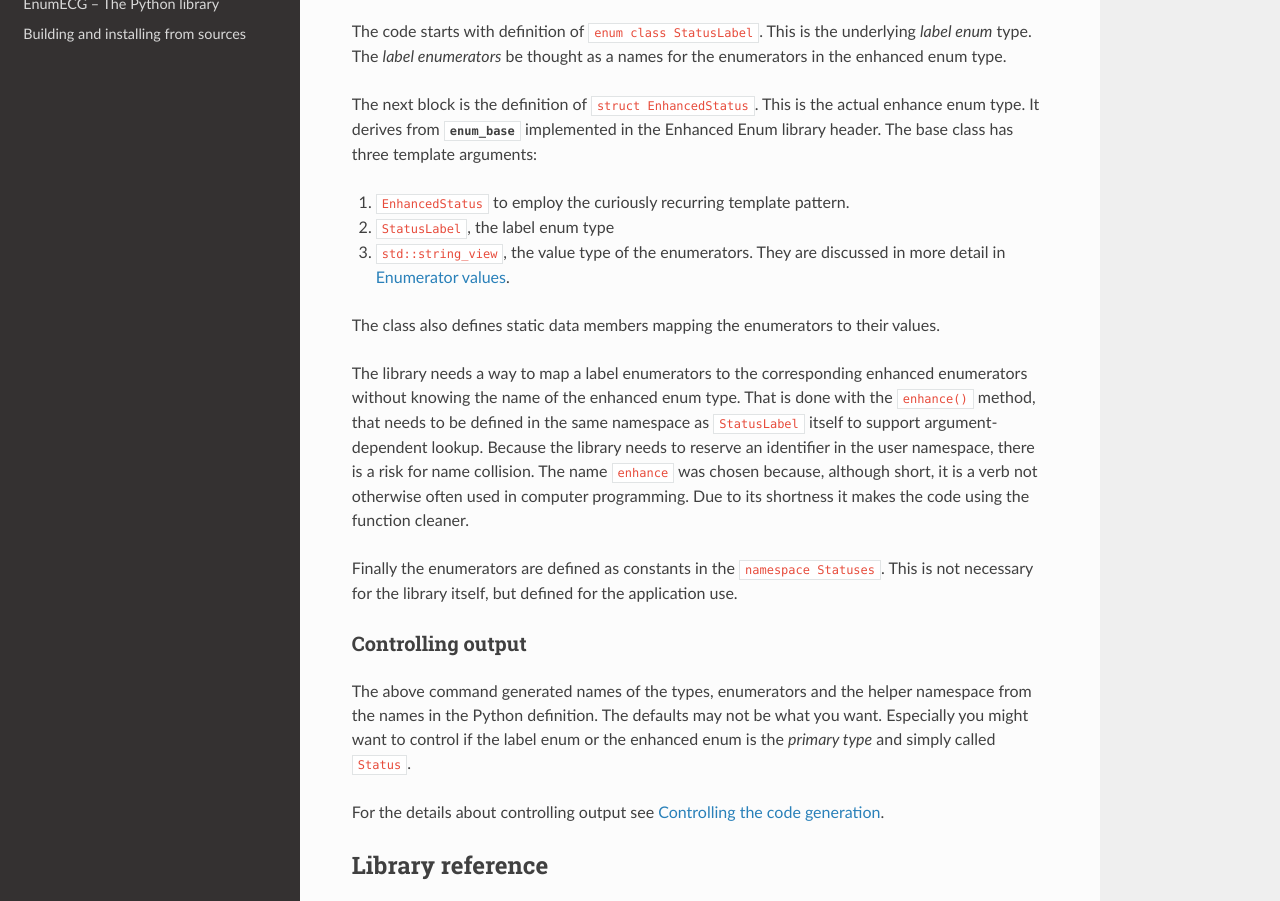
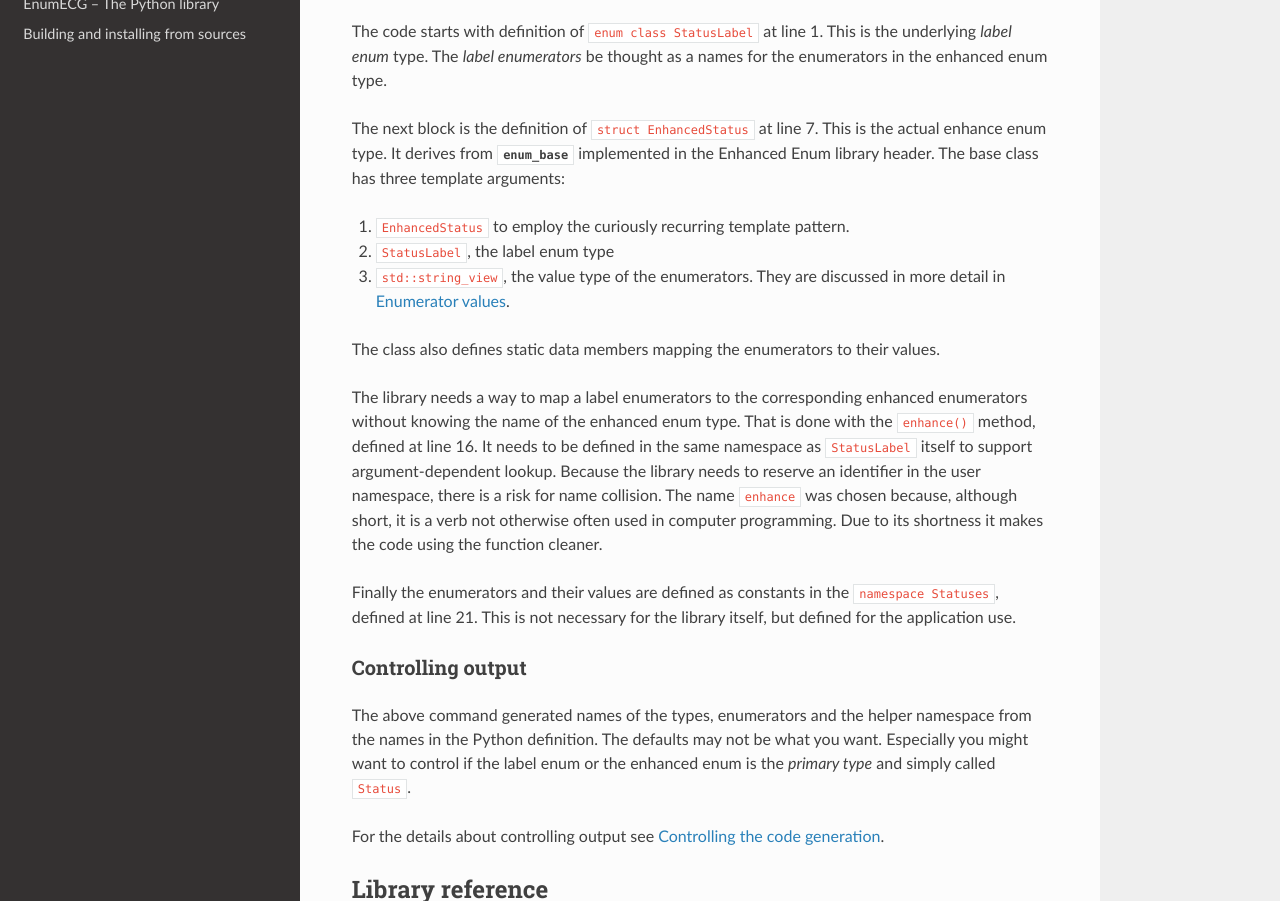
Before and after one commit to jasujm/enhanced-enum, a Sphinx documentation site: the page built from docs/enhancedenumlib.rst, in a window 1280 px wide and 1400 px high, scrolled down 1683 px, cut to the strip 236-1137 px from the top of the window. Built offline with Sphinx 7.4.7 and the Read the Docs theme 2.0.0, drawn with Linux system fonts in a browser that asks for light colours.

```diff
--- a/docs/enhancedenumlib.rst
+++ b/docs/enhancedenumlib.rst
@@ -97,15 +97,17 @@ The above command will generate the following C++ code:
 
 .. literalinclude:: examples/status.hh
    :language: c++
+   :linenos:
 
-The code starts with definition of ``enum class StatusLabel``. This is
-the underlying *label enum* type. The `label enumerators` be thought
-as a names for the enumerators in the enhanced enum type.
+The code starts with definition of ``enum class StatusLabel`` at
+line 1. This is the underlying *label enum* type. The `label
+enumerators` be thought as a names for the enumerators in the enhanced
+enum type.
 
-The next block is the definition of ``struct EnhancedStatus``. This is
-the actual enhance enum type. It derives from :cpp:class:`enum_base`
-implemented in the Enhanced Enum library header. The base class has
-three template arguments:
+The next block is the definition of ``struct EnhancedStatus`` at
+line 7. This is the actual enhance enum type. It derives from
+:cpp:class:`enum_base` implemented in the Enhanced Enum library
+header. The base class has three template arguments:
 
 1. ``EnhancedStatus`` to employ the curiously recurring template pattern.
 2. ``StatusLabel``, the label enum type
@@ -117,17 +119,18 @@ their values.
 
 The library needs a way to map a label enumerators to the
 corresponding enhanced enumerators without knowing the name of the
-enhanced enum type. That is done with the ``enhance()`` method, that
-needs to be defined in the same namespace as ``StatusLabel`` itself to
-support argument-dependent lookup. Because the library needs to
-reserve an identifier in the user namespace, there is a risk for name
-collision. The name ``enhance`` was chosen because, although short, it
-is a verb not otherwise often used in computer programming. Due to its
-shortness it makes the code using the function cleaner.
+enhanced enum type. That is done with the ``enhance()`` method,
+defined at line 16. It needs to be defined in the same namespace as
+``StatusLabel`` itself to support argument-dependent lookup. Because
+the library needs to reserve an identifier in the user namespace,
+there is a risk for name collision. The name ``enhance`` was chosen
+because, although short, it is a verb not otherwise often used in
+computer programming. Due to its shortness it makes the code using the
+function cleaner.
 
-Finally the enumerators are defined as constants in the ``namespace
-Statuses``. This is not necessary for the library itself, but defined
-for the application use.
+Finally the enumerators and their values are defined as constants in
+the ``namespace Statuses``, defined at line 21. This is not necessary
+for the library itself, but defined for the application use.
 
 Controlling output
 ..................
--- a/docs/enumecglib.rst
+++ b/docs/enumecglib.rst
@@ -18,6 +18,7 @@ definitions. For further discussion see :ref:`enhancedenum-overview`.
 
 .. literalinclude:: examples/status.hh
    :language: c++
+   :linenos:
 
 Creating C++ enum from Python enum
 ..................................
```
Also changed, not shown: 3 other files.
